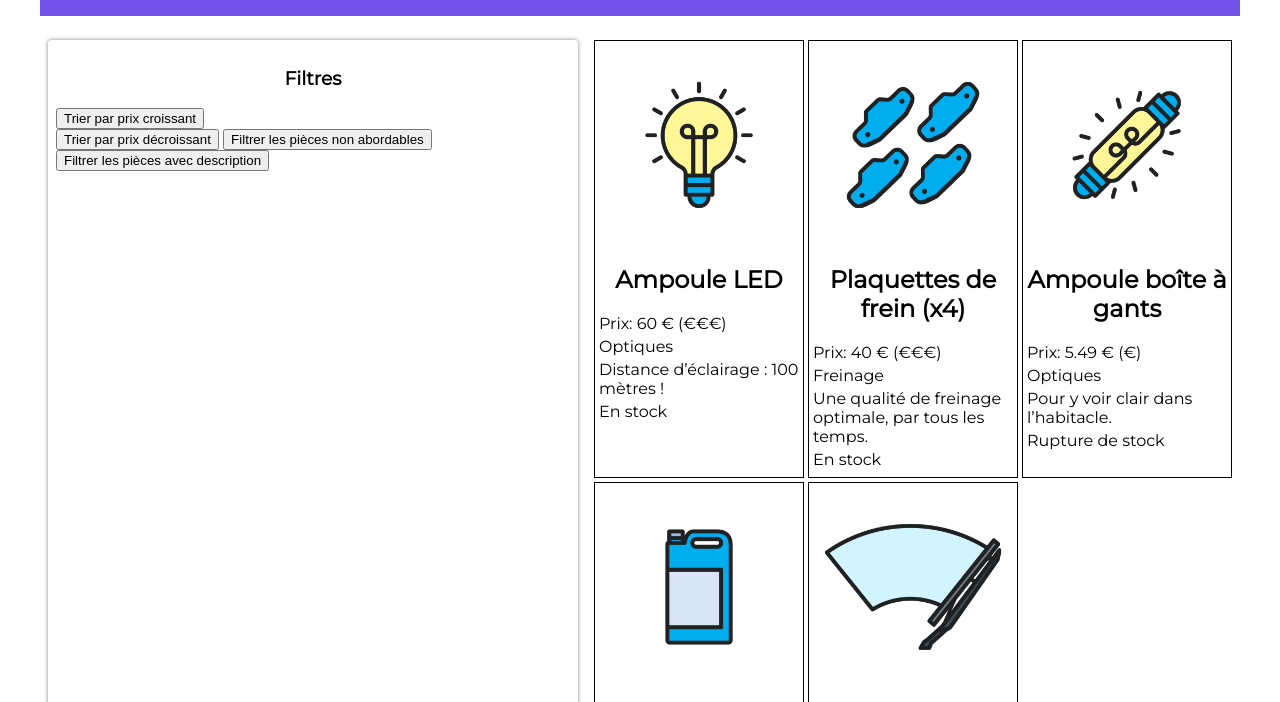
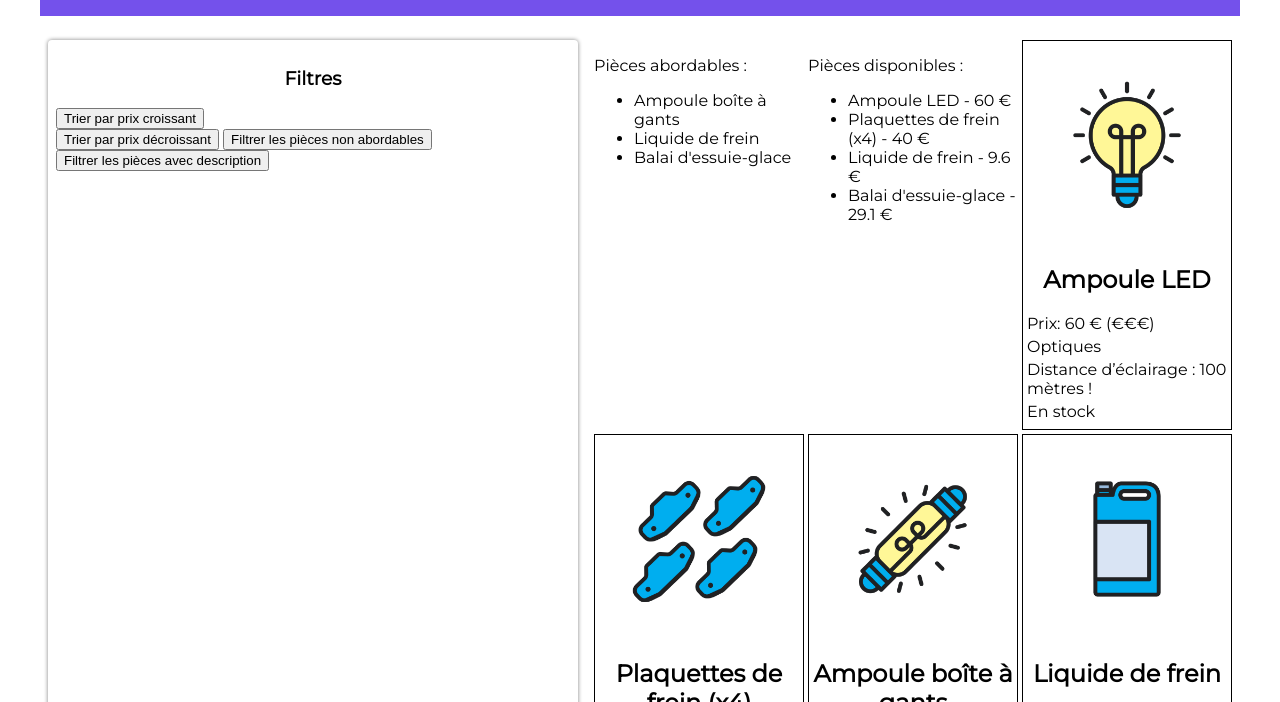
Before and after one commit to Axel93183/Les-bonnes-pieces, a website: page index.html in a window 1280 px wide. Shown: the part 98-800 px from the top of the page. Drawn offline with Linux system fonts and the light colour scheme.

Commit message:
Mapper une liste, Supprimer des éléments de la liste et Afficher la nouvelle liste

```diff
--- a/index.html
+++ b/index.html
@@ -24,6 +24,12 @@
 
 			<!-- Fiches produits -->
 			<section class="fiches">
+				<div class="abordables">
+					<p>Pièces abordables :</p>
+				</div>
+				<div class="disponibles">
+					<p>Pièces disponibles :</p>
+				</div>
 			</section>
 		</main>
 	</body>
--- a/pieces.js
+++ b/pieces.js
@@ -47,26 +47,11 @@ const boutonTrier = document.querySelector(".btn-trier");
 
 const piecesOrdonnees = Array.from(pieces);//créer une copie de la liste "pieces". Cela permet de ne pas toucher à l'ordre de la liste "pieces" pour que les autre tris et filtres de la page fonctionnent correctement
 boutonTrier.addEventListener("click", function () {
-    piecesOrdonnees.sort(function (a,b) {
+    piecesOrdonnees.sort(function (a, b) {
         return a.prix - b.prix;
     });
     console.log(piecesOrdonnees);
 });
-
-/****************************************************************************************************************************************
- *
- * La fonction "sort" prend en argument une nouvelle fonction. Nous déclarons celle-ci à l’intérieur des parenthèses de "sort", sans lui donner de nom. On dit qu’elle est anonyme. Cette fonction anonyme sera appelée par "sort" pour comparer deux éléments entre eux.
- *
- * la fonction anonyme prend deux paramètres qu’il faudra comparer pour dire lequel doit être rangé avant l’autre dans la liste réordonnée finale. Traditionnellement, on nomme ces deux paramètres A et B.
- *
- * La fonction "sort" s’attend à recevoir un nombre de la part de la fonction anonyme. Le signe de ce nombre (positif, négatif ou nul) sert à indiquer dans quel ordre ranger les deux éléments :
-    * si le nombre est positif, alors B sera rangé avant A ;
-    * si le nombre est négatif, alors A sera rangé avant B ;
-    * si le nombre est zéro (0), alors l’ordre sera inchangé.
- *
- * La fonction "sort" modifie la liste qu’elle réordonne “en place” (in-place, en anglais). Cela veut dire que les éléments de la liste changent de place. Cela pose un problème car la liste d’origine avec l’ordre d’origine est aussi modifiée. Pour résoudre ce problème, nous pouvons créer une copie de la liste avec la fonction Array.from
- *
-****************************************************************************************************************************************/
 
 const boutonFiltrer = document.querySelector(".btn-filtrer");
 // Ajoute un écouteur d'événements pour le clic sur le bouton "boutonFiltrer"
@@ -79,32 +64,60 @@ boutonFiltrer.addEventListener("click", function () {
     // Affiche le tableau résultant après le filtrage dans la console
     console.log(piecesFiltrees);
 });
- /**
-  *
-  * La fonction filter prend en argument une fonction anonyme qui sera appelée une fois par élément de la liste.
-  * La fonction anonyme prend un paramètre : l’élément à tester, ici on l'appellera "piece".
-  * Elle doit retourner une valeur booléenne selon la validité de la condition du "return":
-        * true si l’élément doit se trouver dans la liste filtrée ;
-        * false si l’élément ne doit pas se trouver dans la liste filtrée.
-  *
-  * Le nouveau tableau appelé piecesFiltrees est créé à partir du tableau existant pieces, en appliquant un filtre basé sur le prix de chaque "piece". Seules les pièces avec un prix inférieur ou égal à 35 "piece.prix <= 35" seront incluses dans ce nouveau tableau.
-  *
-  *
- **/
 
 const boutonFiltreDescription = document.querySelector(".btn-filtrer-description");
- boutonFiltreDescription.addEventListener("click", function() {
-    const piecesAvecDescription = pieces.filter(function(piece) {
+boutonFiltreDescription.addEventListener("click", function () {
+    const piecesAvecDescription = pieces.filter(function (piece) {
         return piece.description;
     });
     console.log(piecesAvecDescription);
 })
 
 const boutonTriDecroissant = document.querySelector(".btn-trier-decroissant")
-boutonTriDecroissant.addEventListener("click", ()=>{
-    piecesOrdonnees.sort((a,b)=>{
+boutonTriDecroissant.addEventListener("click", () => {
+    piecesOrdonnees.sort((a, b) => {
         return b.prix - a.prix;
     });
     console.log(piecesOrdonnees);
 
 })
+
+const noms = pieces.map(piece => piece.nom);
+for (let i = pieces.length - 1; i >= 0; i--) {
+    if (pieces[i].prix > 35) {
+        noms.splice(i, 1)
+    }
+}
+//console.log(noms)
+
+//Création de la liste
+const abordablesElements = document.createElement('ul');
+//Ajout de chaque nom à la liste
+for (let i = 0; i < noms.length; i++) {
+    const nomElement = document.createElement('li');
+    nomElement.innerText = noms[i];
+    abordablesElements.appendChild(nomElement)
+}
+
+// Ajout de l'en-tête puis de la liste au bloc résultats filtres
+document.querySelector('.abordables').appendChild(abordablesElements)
+
+const nomsDispo = pieces.map(piece => piece.nom);
+const prixDispo = pieces.map(piece => piece.prix);
+
+for (let i = pieces.length - 1; i >= 0; i--) {
+    if (!pieces[i].disponibilite) {
+        nomsDispo.splice(i, 1);
+        prixDispo.splice(i, 1);
+    }
+}
+
+const disponiblesElement = document.createElement("ul");
+
+for (let i = 0; i < nomsDispo.length; i++) {
+    const nomElement = document.createElement('li');
+    nomElement.innerText = `${nomsDispo[i]} - ${prixDispo[i]} €`;
+    disponiblesElement.appendChild(nomElement)
+}
+
+document.querySelector('.disponibles').appendChild(disponiblesElement)
```
Lines whose indentation alone changed are shown as unchanged.
